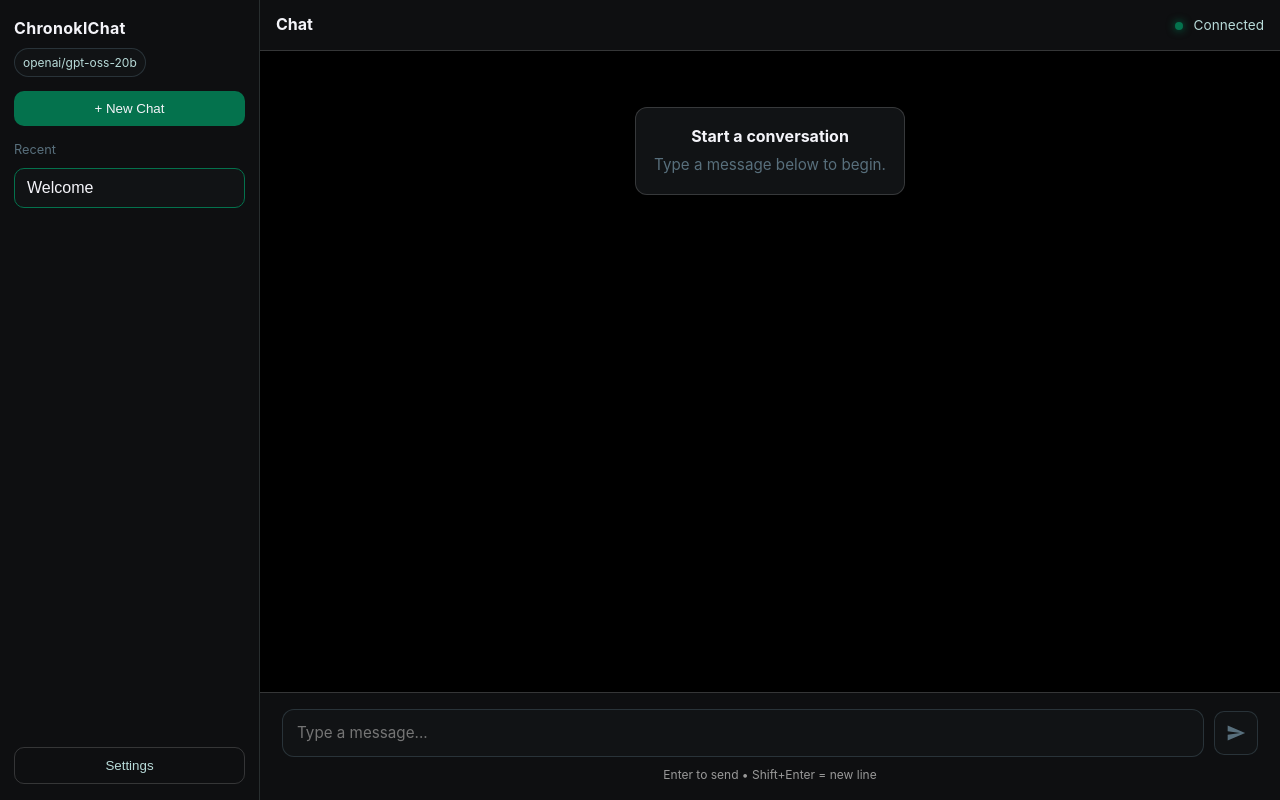
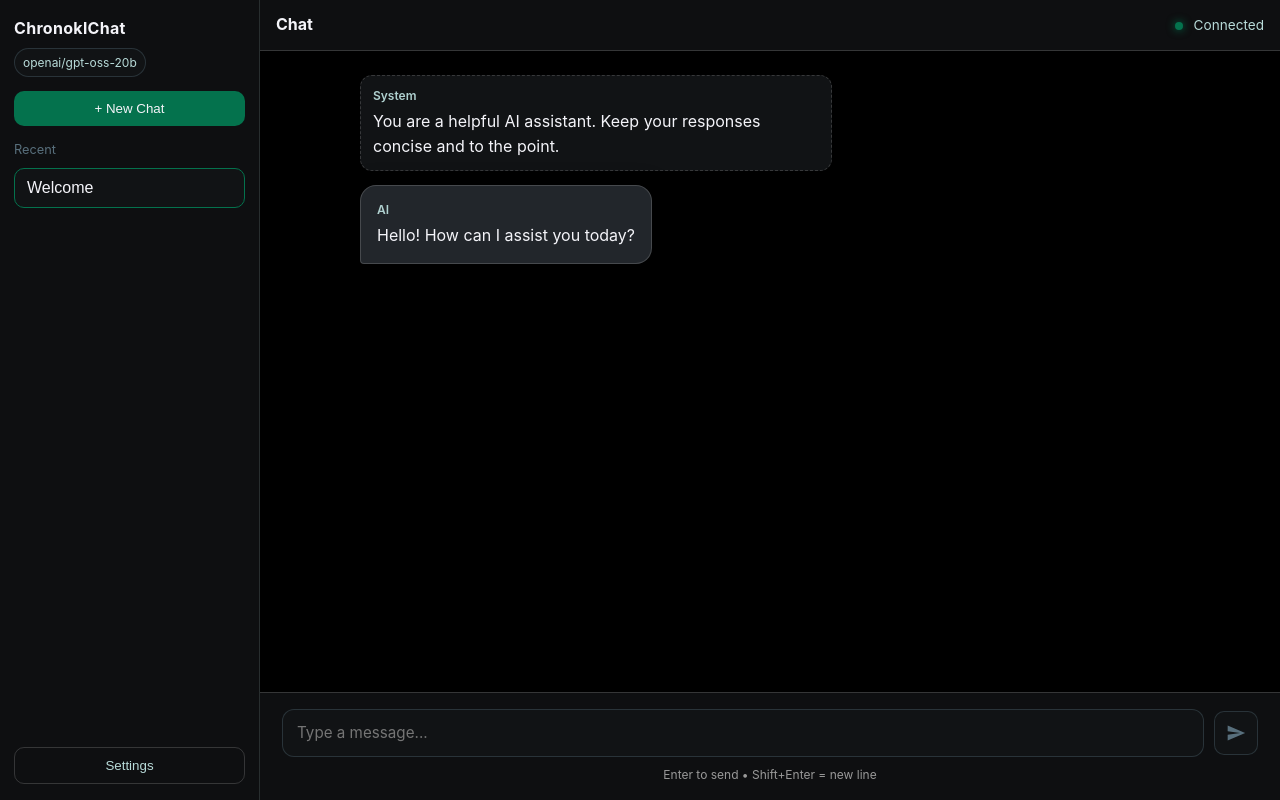
Before and after one commit to Caleb-Goodnite/chronoklchat, a SvelteKit app: page / in a window 1280 px wide. Built offline with nearby package versions, Linux system fonts and the light colour scheme.

Commit message:
user messages are finally showing

```diff
--- a/src/routes/+page.svelte
+++ b/src/routes/+page.svelte
@@ -8,6 +8,8 @@
   let messageEnd;
   let showSettings = false;
   let theme = 'dark'; // 'dark' | 'light'
+  // local derived view rendered in template
+  let messages = [];
 
   const STORAGE_KEY = 'chronoklchat:conversations:v1';
   const THEME_KEY = 'chronoklchat:theme';
@@ -89,13 +91,20 @@
     return conversations.find(c => c.id === activeConversationId);
   }
 
-  // Derived view of messages for the template
-  $: messages = activeConv()?.messages ?? [];
+  // Derived view of messages for the template (track dependencies explicitly)
+  $: messages = (conversations.find(c => c.id === activeConversationId)?.messages) ?? [];
 
   function addMessage(role, content, extra = {}) {
-    const c = activeConv();
-    if (!c) return;
-    c.messages = [...c.messages, { role, content, ...extra }];
+    let c = activeConv();
+    // Fallback: create/select a conversation if none active
+    if (!c) {
+      const created = createConversation('Untitled');
+      ensureWelcome(created);
+      conversations = [created, ...conversations];
+      activeConversationId = created.id;
+      c = created;
+    }
+    c.messages = [...(c.messages || []), { role, content, ...extra }];
     conversations = conversations.map(x => x.id === c.id ? c : x);
     save();
   }
@@ -255,7 +264,9 @@
     </header>
 
     <div class="chat-container">
-      <div class="chat-messages" class:loading>
+      <!-- TEMP debug: shows message count and basic state to verify render path -->
+
+      <div class="chat-messages" class:loading={loading}>
         <div class="messages-inner">
           {#if messages.length === 0}
             <div class="empty-state">
@@ -557,6 +568,9 @@
     width: 100%;
     max-width: 820px;
     margin: 0 auto;
+    display: flex;
+    flex-direction: column;
+    gap: 14px;
   }
 
   .chat-messages.loading {
@@ -635,7 +649,7 @@
   .message-text {
     white-space: pre-wrap;
     word-break: break-word;
-    color: var(--bubble-text);
+    color: var(--bubble-text) !important;
   }
 
   .chat-input-container {
```
